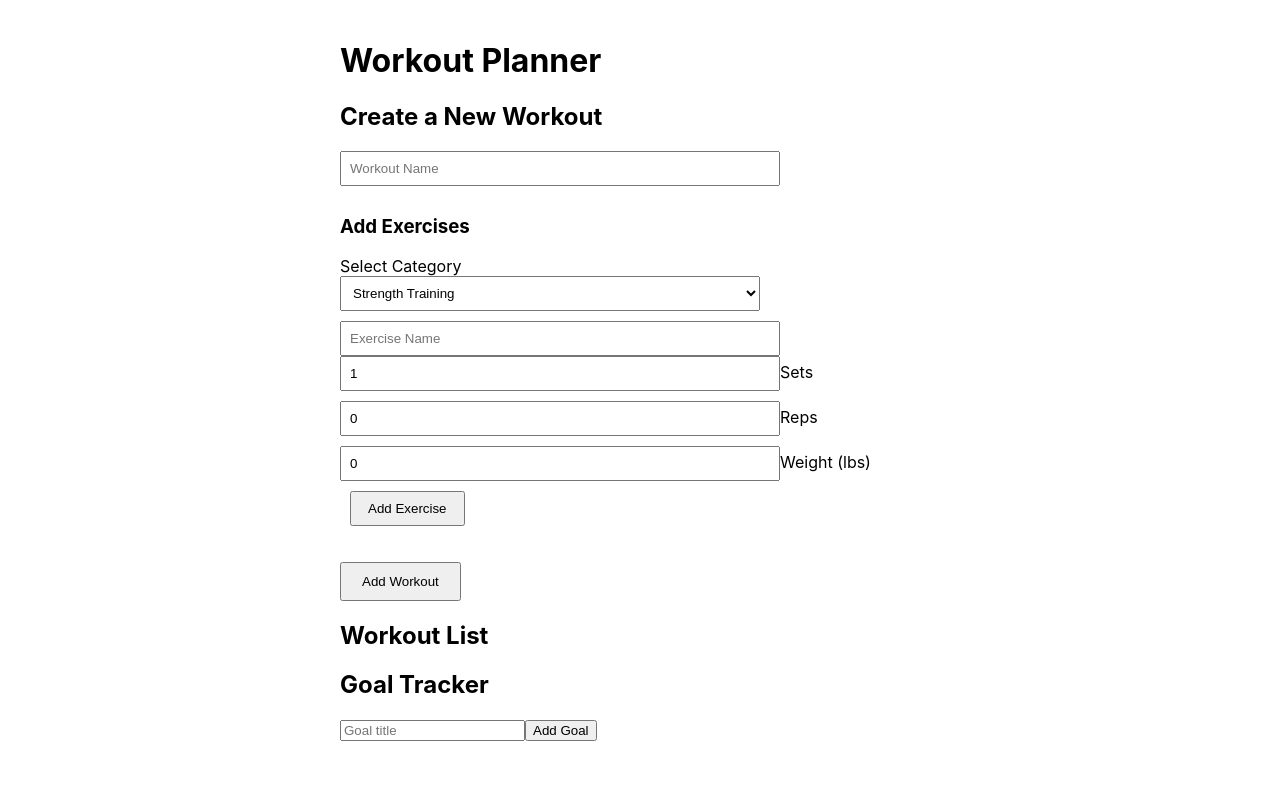
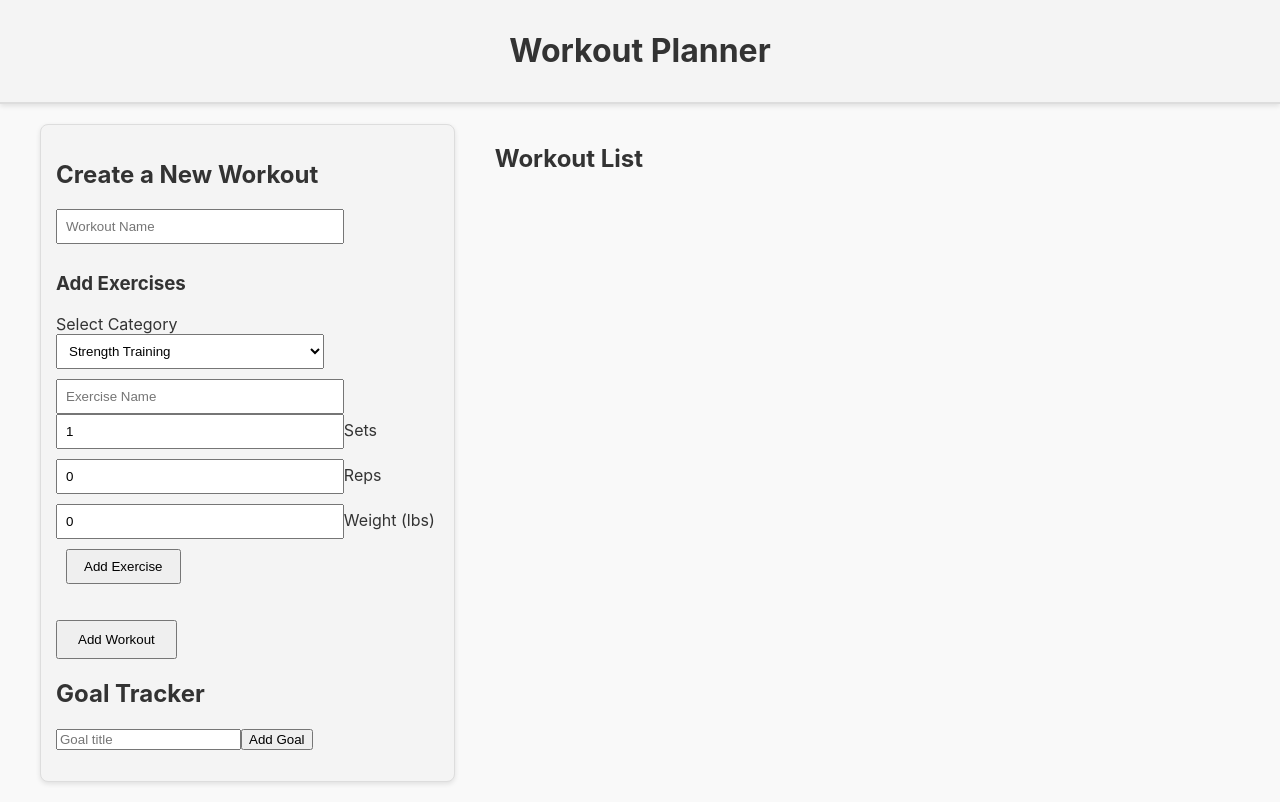
Before and after one commit to CSE110-FitByte/fitbyte, a React (Create React App) app in the folder client/: page / in a window 1280 px wide. Built offline with nearby package versions, Linux system fonts and the light colour scheme.

Commit message:
Added workout box styling and updated layout

```diff
--- a/client/src/App.tsx
+++ b/client/src/App.tsx
@@ -1,5 +1,6 @@
 // src/App.tsx
 import React from 'react';
+import './index.css';
 import WorkoutInput from './components/WorkoutInput';
 import WorkoutList from './components/WorkoutList';
 import { useWorkouts } from './hooks/useWorkouts';
@@ -38,8 +39,16 @@ const App: React.FC = () => {
   } = useWorkouts();
 
   return (
-    <div style={{ padding: '20px', maxWidth: '600px', margin: '0 auto' }}>
+    <div>
+      {/* Top Header Section */}
+      <header>
         <h1>Workout Planner</h1>
+      </header>
+
+      {/* Main Content */}
+      <div className="main-container">
+        {/* Left Column */}
+        <div className="left-column">
           <WorkoutInput
             workoutName={workoutName}
             setWorkoutName={setWorkoutName}
@@ -67,8 +76,14 @@ const App: React.FC = () => {
             addWorkout={addWorkout}
             deleteWorkout={deleteWorkout}
           />
+          <GoalTracker />
+        </div>
+
+        {/* Center Column */}
+        <div className="center-column">
           <WorkoutList workouts={workouts} deleteWorkout={deleteWorkout} />
-      <GoalTracker />
+        </div>
+      </div>
     </div>
   );
 };
--- a/client/src/components/WorkoutList.tsx
+++ b/client/src/components/WorkoutList.tsx
@@ -10,13 +10,10 @@ const WorkoutList: React.FC<WorkoutListProps> = ({ workouts, deleteWorkout }) =>
   <div>
     <h2>Workout List</h2>
     {workouts.map((workout, index) => (
-      <div key={index} style={{ marginBottom: '20px' }}>
-        <div style={{ display: 'flex', flexDirection: 'row' }} >
+      <div key={index} className='workout-box'>
+        <div className="workout-header">
           <h3>{workout.name}</h3>
-          <button
-            style={{ margin: "10px", padding: "5px 10px" }}
-            onClick={() => deleteWorkout(index)}
-          >
+          <button className="delete-button" onClick={() => deleteWorkout(index)}>
             x
           </button>
         </div>
--- a/client/src/index.css
+++ b/client/src/index.css
@@ -5,9 +5,65 @@ body {
     sans-serif;
   -webkit-font-smoothing: antialiased;
   -moz-osx-font-smoothing: grayscale;
+  background-color: #f9f9f9; /* Light background */
+  color: #333; /* Dark text */
 }
 
-code {
-  font-family: source-code-pro, Menlo, Monaco, Consolas, 'Courier New',
-    monospace;
+header {
+  background-color: #f4f4f4;
+  padding: 10px 20px;
+  text-align: center;
+  border-bottom: 2px solid #ddd;
+  box-shadow: 0 2px 5px rgba(0, 0, 0, 0.1);
 }
+
+.main-container {
+  display: flex;
+  justify-content: flex-start;
+  gap: 40px;
+  padding: 20px;
+  max-width: 100%;
+}
+
+.left-column {
+  flex: 1;
+  max-width: 400px;
+  margin-left: 20px; /* Push to edge */
+  background-color: #f4f4f4; /* Slightly darker background */
+  border-radius: 8px; /* Rounded corners */
+  box-shadow: 0 2px 5px rgba(0, 0, 0, 0.1); /* shadow */
+  padding: 15px; /* padding for content */
+  border: 1px solid #ddd; /* Light border */
+}
+
+.center-column {
+  flex: 2;
+}
+
+.workout-box {
+  background-color: #f4f4f4;
+  border-radius: 8px;
+  box-shadow: 0 2px 5px rgba(0, 0, 0, 0.1);
+  padding: 15px;
+  border: 1px solid #ddd;
+  margin-bottom: 20px;
+}
+
+.workout-header {
+  display: flex;
+  justify-content: space-between; /* Align title and delete button */
+  align-items: center;
+}
+
+.delete-button {
+  background-color: #ff4d4d;
+  color: white;
+  border: none;
+  border-radius: 4px;
+  padding: 5px 10px;
+  cursor: pointer;
+}
+
+.delete-button:hover {
+  background-color: #ff1a1a;
+}
--- a/client/src/index.tsx
+++ b/client/src/index.tsx
@@ -1,6 +1,6 @@
 import React from 'react';
 import ReactDOM from 'react-dom/client';
-import './index.css';
+import './index.tsx';
 import App from './App';
 import reportWebVitals from './reportWebVitals';
 
```
Lines whose indentation alone changed are shown as unchanged.
